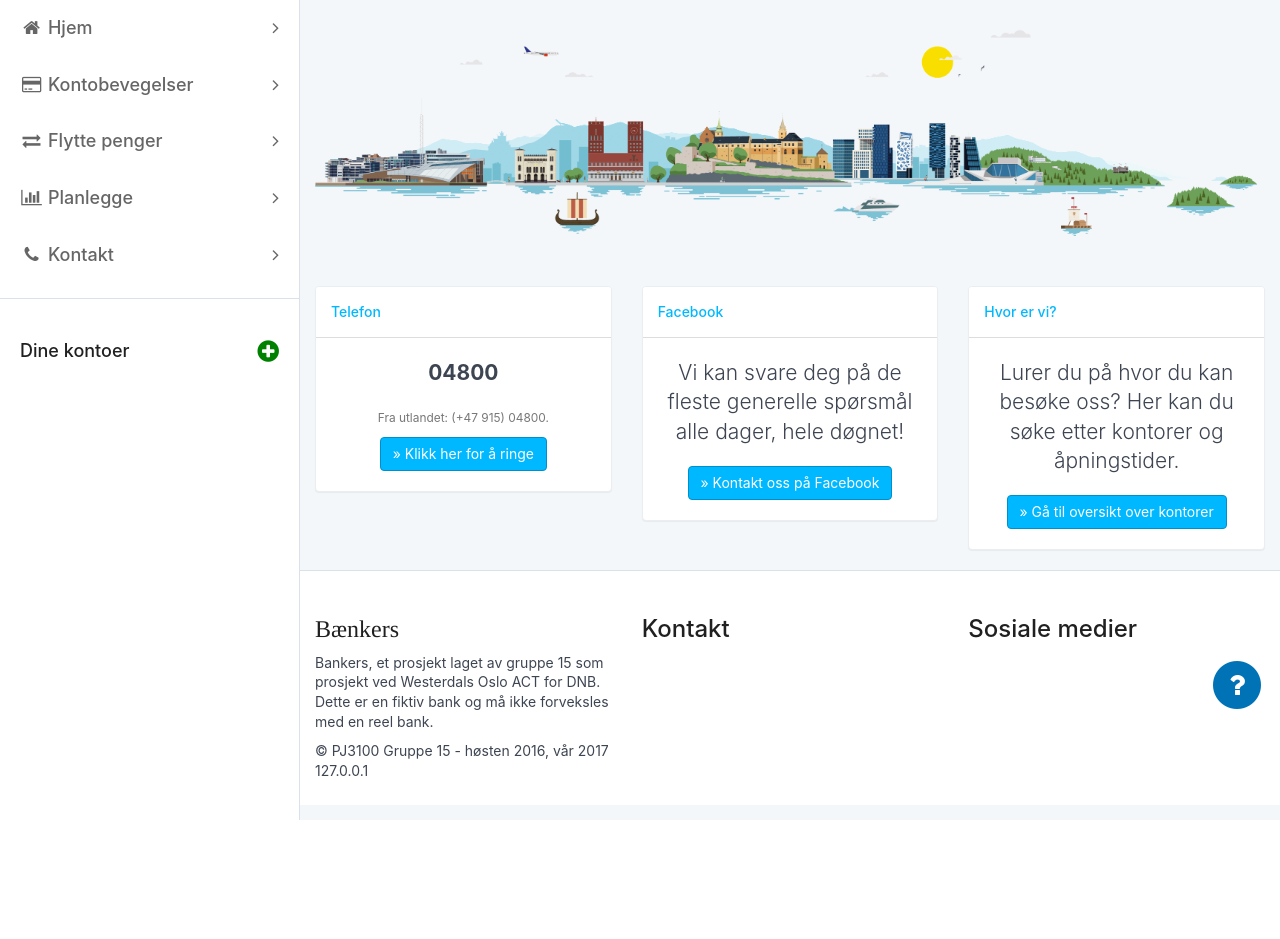
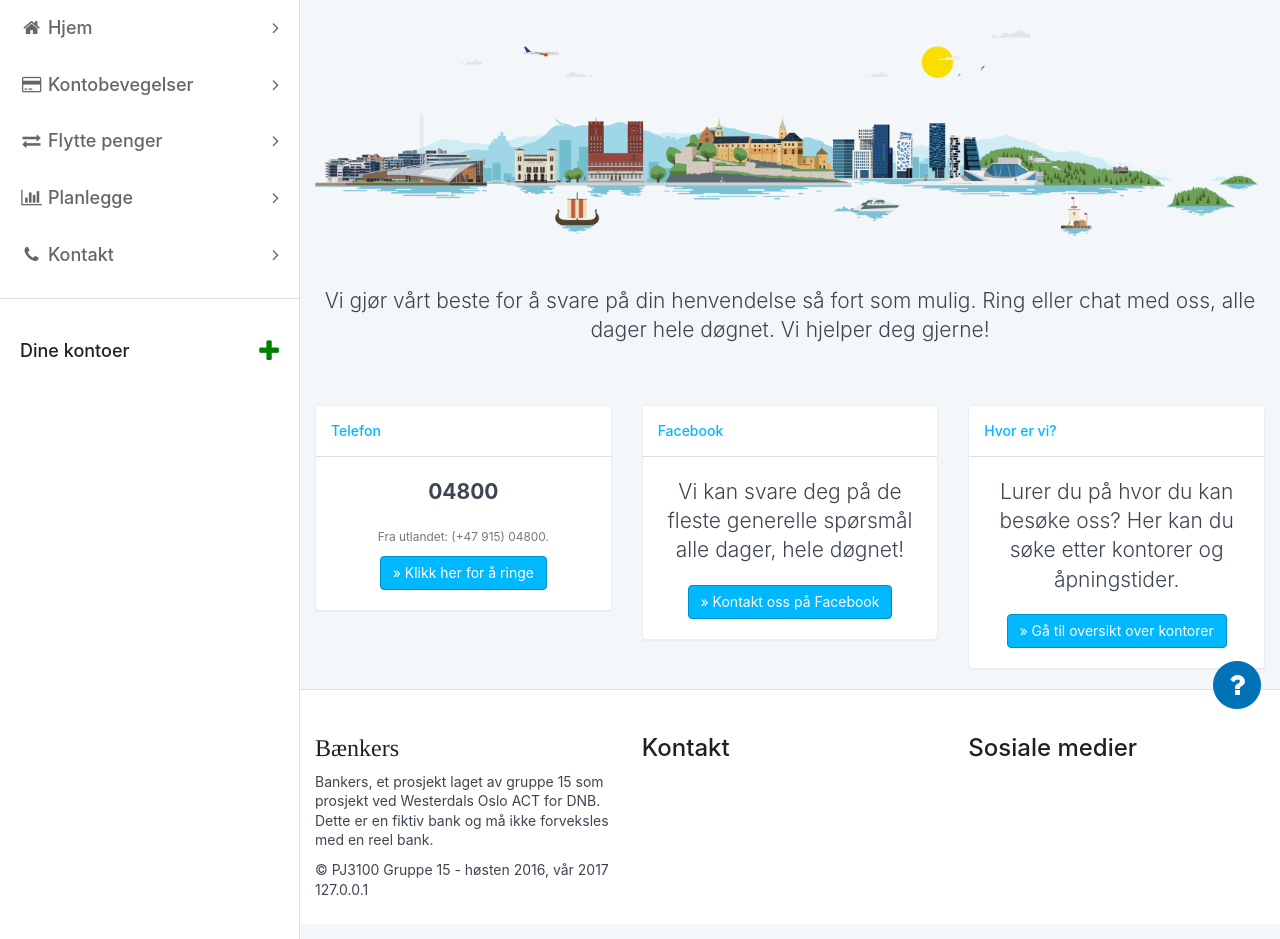
Before and after one commit to MathiasOki/Bankers, a PHP site: page /contact.php in a window 1280 px wide. Shown: the part 71-1010 px from the top of the page. Before the commit the page ends 891 px from the top, so only its background shows below. Run offline with PHP 8.4, Linux system fonts and the light colour scheme; the visitor is signed in with stand-in values (Sample User, id 1); data that the repository does not hold is empty; some web fonts are replaced.

Commit message:
Some changes to sidebar and contact

```diff
--- a/assets/common/inc/sidebar.php
+++ b/assets/common/inc/sidebar.php
@@ -36,12 +36,12 @@
 		</ul>
 
 		<div class="accounts">
-			<div class="row accounts-title valign">
+			<div class="row accounts-title valign margin-bottom">
 				<div class="col-xs-10">
 					<h1>Dine kontoer</h1>
 				</div>
 				<div class="col-xs-2">
-					<a href="addAccountOverview.php"><i class="fa fa-plus-circle pull-right"></i></a>
+					<a href="addAccountOverview.php"><i class="fa fa-plus pull-right"></i></a>
 				</div>
 			</div>
 			<ul>
--- a/contact.php
+++ b/contact.php
@@ -28,7 +28,9 @@
 	<div class="right-side container-fluid content-padding">
 		<div class="row margin-bottom padding-bottom padding-top">
 			<div class="col-md-12">
-				<img class="img-responsive" src="assets/common/img/contact.png">
+				<img class="img-responsive padding-bottom" src="assets/common/img/contact.png">
+				<p class="lead text-center margin-top margin-bottom padding-top">Vi gjør vårt beste for å svare på din henvendelse så fort som mulig. Ring eller chat med oss, alle dager hele døgnet. Vi hjelper deg gjerne!
+</p>
 			</div>
 		</div>
 
```
